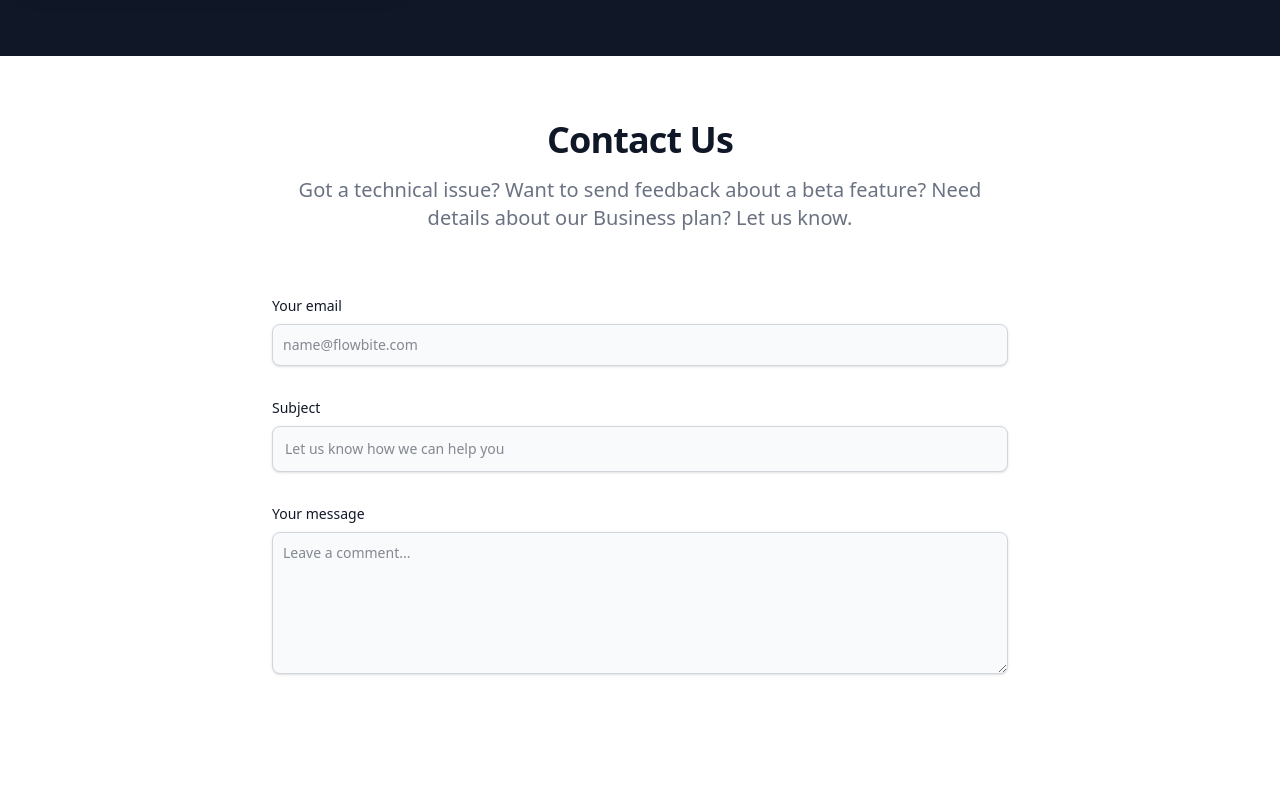
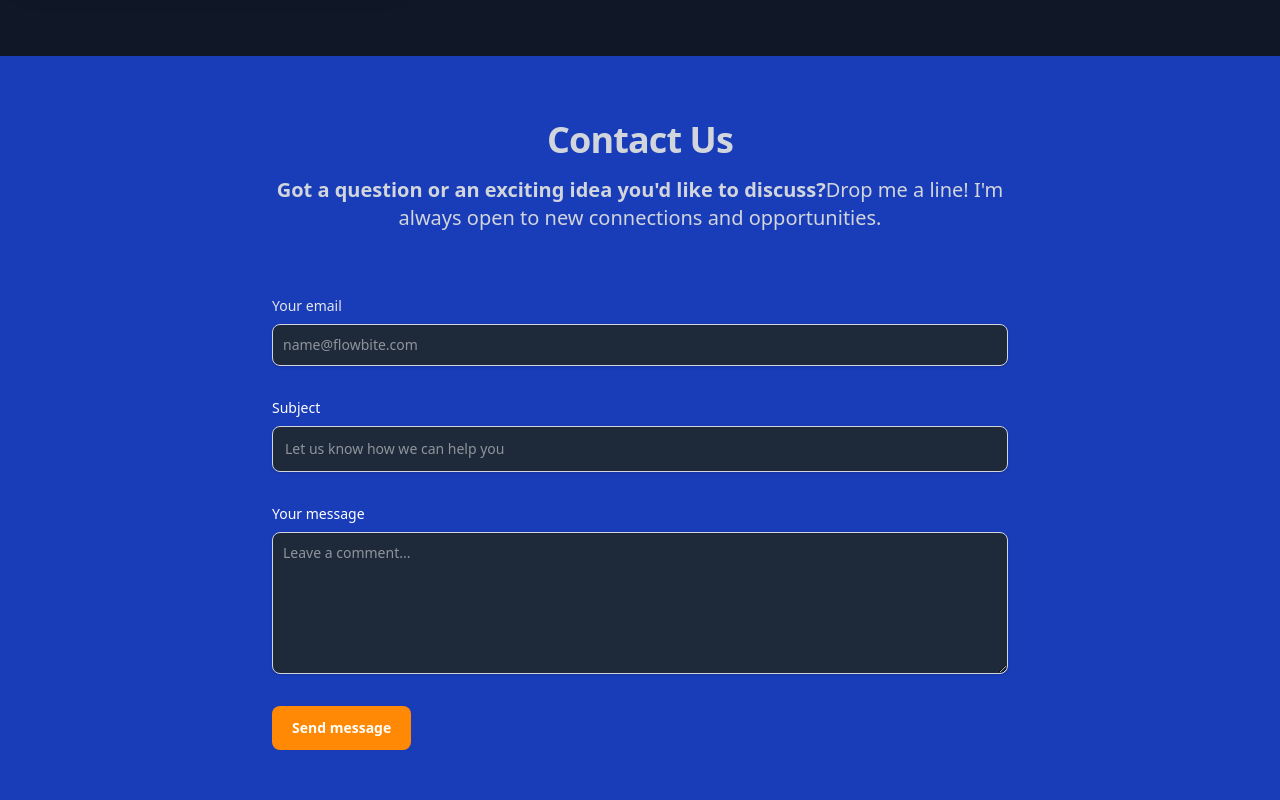
Before and after one commit to Captain-Carl-Larc/july-portifolio, a React (Vite) app: page / in a window 1280 px wide. Shown: the part 3060-3860 px from the top of the page. Built offline with nearby package versions, Linux system fonts and the light colour scheme.

Commit message:
contact color added

```diff
--- a/src/components/contact.tsx
+++ b/src/components/contact.tsx
@@ -1,26 +1,28 @@
 function Contact() {
   return (
-    <section className="bg-white dark:bg-gray-900">
+    <section className="bg-blue-800">
       <div className="mx-auto px-4 py-8 lg:py-16 max-w-screen-md">
-        <h2 className="mb-4 font-extrabold text-gray-900 dark:text-white text-4xl text-center tracking-tight">
+        <h2 className="mb-4 font-extrabold text-gray-300 text-4xl text-center tracking-tight">
           Contact Us
         </h2>
-        <p className="mb-8 lg:mb-16 font-light text-gray-500 dark:text-gray-400 sm:text-xl text-center">
-          Got a technical issue? Want to send feedback about a beta feature?
-          Need details about our Business plan? Let us know.
+        <p className="mb-8 lg:mb-16 font-light text-gray-300 sm:text-xl text-center">
+          <span className="font-semibold">
+            Got a question or an exciting idea you'd like to discuss?
+          </span>
+          Drop me a line! I'm always open to new connections and opportunities.
         </p>
         <form action="#" className="space-y-8">
           <div>
             <label
               htmlFor="email"
-              className="block mb-2 font-medium text-gray-900 dark:text-gray-300 text-sm"
+              className="block mb-2 font-medium text-gray-200 dark:text-gray-300 text-sm"
             >
               Your email
             </label>
             <input
               type="email"
               id="email"
-              className="block bg-gray-50 dark:bg-gray-700 shadow-sm dark:shadow-sm-light p-2.5 border border-gray-300 focus:border-primary-500 dark:border-gray-600 dark:focus:border-primary-500 rounded-lg focus:ring-primary-500 dark:focus:ring-primary-500 w-full text-gray-900 dark:text-white text-sm dark:placeholder-gray-400"
+              className="block bg-gray-800 shadow-sm dark:shadow-sm-light p-2.5 border border-gray-300 focus:border-primary-500 dark:focus:border-primary-500 rounded-lg focus:ring-primary-500 dark:focus:ring-primary-500 w-full text-white dark:text-white text-sm dark:placeholder-white"
               placeholder="name@flowbite.com"
               required
             />
@@ -28,14 +30,14 @@ function Contact() {
           <div>
             <label
               htmlFor="subject"
-              className="block mb-2 font-medium text-gray-900 dark:text-gray-300 text-sm"
+              className="block mb-2 font-medium text-white text-sm"
             >
               Subject
             </label>
             <input
               type="text"
               id="subject"
-              className="block bg-gray-50 dark:bg-gray-700 shadow-sm dark:shadow-sm-light p-3 border border-gray-300 focus:border-primary-500 dark:border-gray-600 dark:focus:border-primary-500 rounded-lg focus:ring-primary-500 dark:focus:ring-primary-500 w-full text-gray-900 dark:text-white text-sm dark:placeholder-gray-400"
+              className="block bg-gray-800 shadow-sm dark:shadow-sm-light p-3 border border-gray-300 focus:border-primary-500 dark:border-gray-600 dark:focus:border-primary-500 rounded-lg focus:ring-primary-500 dark:focus:ring-primary-500 w-full text-white text-sm dark:placeholder-white"
               placeholder="Let us know how we can help you"
               required
             />
@@ -43,20 +45,20 @@ function Contact() {
           <div className="sm:col-span-2">
             <label
               htmlFor="message"
-              className="block mb-2 font-medium text-gray-900 dark:text-gray-400 text-sm"
+              className="block mb-2 font-medium text-white text-sm"
             >
               Your message
             </label>
             <textarea
               id="message"
               rows={6}
-              className="block bg-gray-50 dark:bg-gray-700 shadow-sm p-2.5 border border-gray-300 focus:border-primary-500 dark:border-gray-600 dark:focus:border-primary-500 rounded-lg focus:ring-primary-500 dark:focus:ring-primary-500 w-full text-gray-900 dark:text-white text-sm dark:placeholder-gray-400"
+              className="block bg-gray-800 shadow-sm p-2.5 border border-gray-300 focus:border-primary-500 dark:border-gray-600 dark:focus:border-primary-500 rounded-lg focus:ring-primary-500 dark:focus:ring-primary-500 w-full text-white text-sm dark:placeholder-white"
               placeholder="Leave a comment..."
             ></textarea>
           </div>
           <button
             type="submit"
-            className="bg-primary-700 hover:bg-primary-800 dark:bg-primary-600 dark:hover:bg-primary-700 px-5 py-3 rounded-lg focus:outline-none focus:ring-4 focus:ring-primary-300 dark:focus:ring-primary-800 sm:w-fit font-medium text-white text-sm text-center"
+            className="bg-orange-400 hover:bg-orange-600 px-5 py-3 rounded-lg focus:outline-none focus:ring-4 focus:ring-orange-300 sm:w-fit font-bold text-white text-sm text-center transition duration-300 cursor-pointer"
           >
             Send message
           </button>
```
